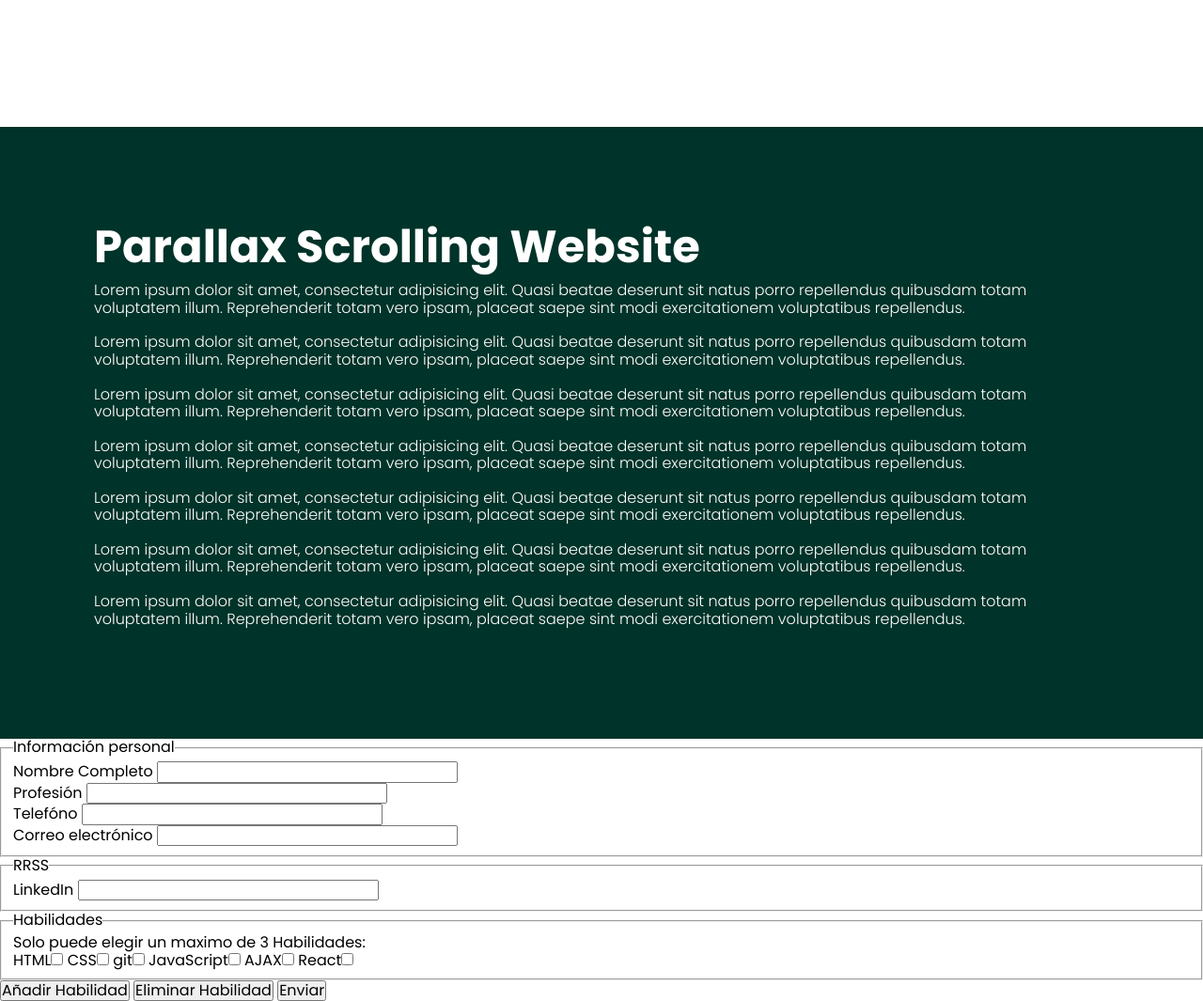
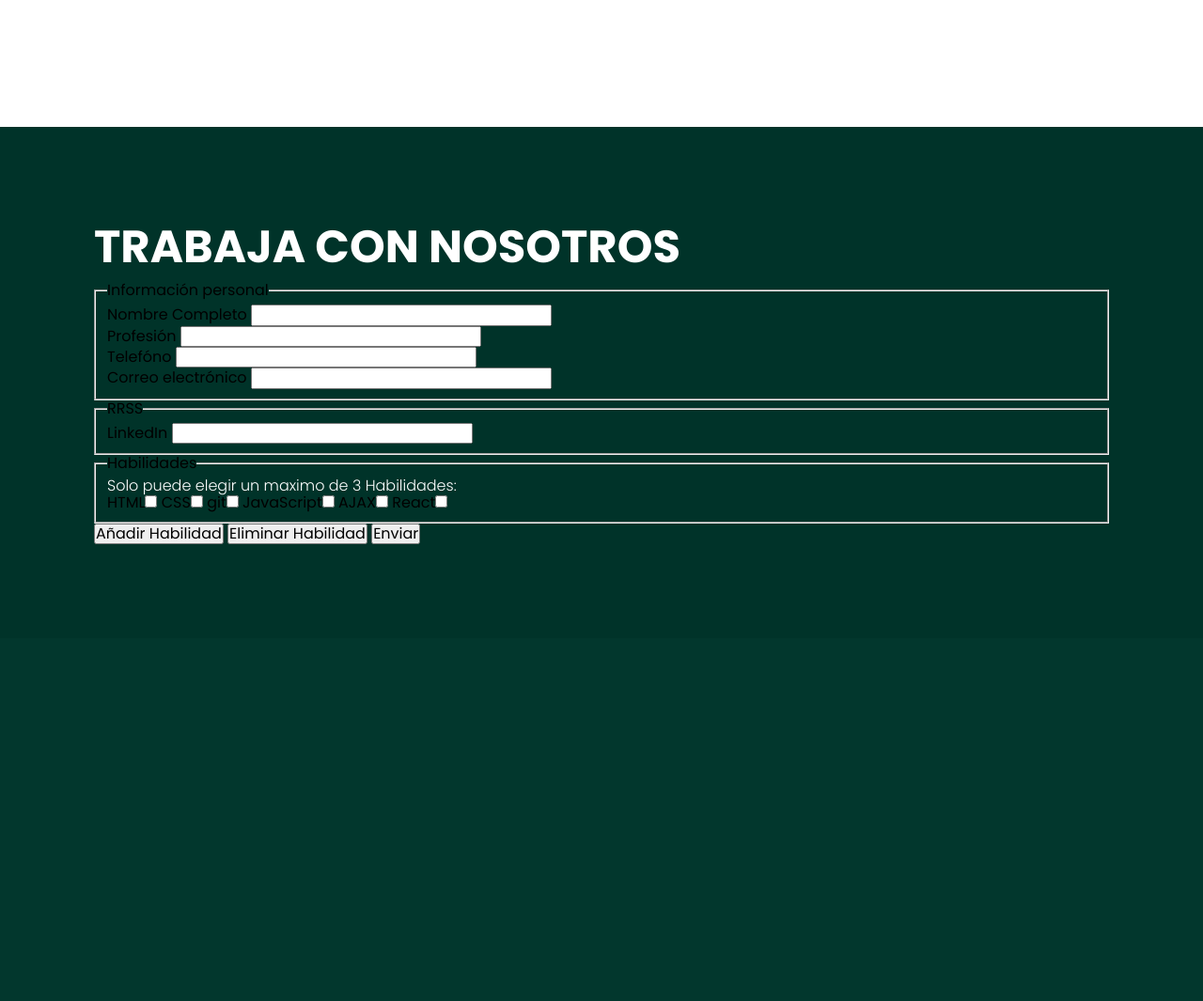
Before and after one commit to cortine01/CodeLab, a PHP site: page / in a window 1280 px wide. Shown: the part 765-1830 px from the top of the page at 94% size. After the commit the page ends 1344 px from the top, so only its background shows below. Run offline with PHP 8.4, Linux system fonts and the light colour scheme.

Commit message:
arregle los conflictos

```diff
--- a/function.js
+++ b/function.js
@@ -14,6 +14,8 @@ window.addEventListener('scroll', () => {
    hill4.style.left = value * -1.5 + 'px';
    hill1.style.top = value * 1 + 'px';
 });
+
+
 const nombre = document.getElementById("nombre");
 const profesion = document.getElementById("profesion");
 const telefono = document.getElementById("telefono");
@@ -32,7 +34,7 @@ let boolProfesion = false;
 let boolTelefono = false;
 let boolEmail = false;
 let boolRRSS = false;
-let boolHabilidades = false;
+let boolHabilidades = true;
 
 const form = document.getElementById("form");
 
@@ -89,7 +91,7 @@ form.addEventListener("submit", e=>{
     }
 
     if(boolNombre == true && boolProfesion == true && boolTelefono == true && boolEmail == true && boolRRSS == true && boolHabilidades == true) {
-        alert('Botón presionado!');
+        alert('Validado!');
     }
 });
 
--- a/index.html
+++ b/index.html
@@ -5,7 +5,7 @@
     <link rel="stylesheet" href="normalize.css">
     <meta charset="UTF-8">
     <meta name="viewport" content="width=device-width, initial-scale=1.0">
-    <title>Main</title>
+    <title>CodeLab</title>
 </head>
 <body>
 <header>
@@ -30,23 +30,8 @@
     </section>
 
     <section class="sec">
-        <h2>Parallax Scrolling Website</h2>
-        <p>
-           Lorem ipsum dolor sit amet, consectetur adipisicing elit. Quasi beatae deserunt sit natus porro repellendus quibusdam totam voluptatem illum. Reprehenderit totam vero ipsam, placeat saepe sint modi exercitationem voluptatibus repellendus.<br><br>
-           Lorem ipsum dolor sit amet, consectetur adipisicing elit. Quasi beatae deserunt sit natus porro repellendus quibusdam totam voluptatem illum. Reprehenderit totam vero ipsam, placeat saepe sint modi exercitationem voluptatibus repellendus.<br><br>
-           Lorem ipsum dolor sit amet, consectetur adipisicing elit. Quasi beatae deserunt sit natus porro repellendus quibusdam totam voluptatem illum. Reprehenderit totam vero ipsam, placeat saepe sint modi exercitationem voluptatibus repellendus.<br><br>
-           Lorem ipsum dolor sit amet, consectetur adipisicing elit. Quasi beatae deserunt sit natus porro repellendus quibusdam totam voluptatem illum. Reprehenderit totam vero ipsam, placeat saepe sint modi exercitationem voluptatibus repellendus.<br><br>
-           Lorem ipsum dolor sit amet, consectetur adipisicing elit. Quasi beatae deserunt sit natus porro repellendus quibusdam totam voluptatem illum. Reprehenderit totam vero ipsam, placeat saepe sint modi exercitationem voluptatibus repellendus.<br><br>
-           Lorem ipsum dolor sit amet, consectetur adipisicing elit. Quasi beatae deserunt sit natus porro repellendus quibusdam totam voluptatem illum. Reprehenderit totam vero ipsam, placeat saepe sint modi exercitationem voluptatibus repellendus.<br><br>
-           Lorem ipsum dolor sit amet, consectetur adipisicing elit. Quasi beatae deserunt sit natus porro repellendus quibusdam totam voluptatem illum. Reprehenderit totam vero ipsam, placeat saepe sint modi exercitationem voluptatibus repellendus.<br><br>
-        </p>
-
-    </section>
-
-
-
-    <section>
-        <form>
+        <h2>TRABAJA CON NOSOTROS</h2>
+            <form id="form">
                 <fieldset>
                     <legend>Información personal</legend>
                     <label>Nombre Completo</label>
@@ -88,7 +73,6 @@
 
             </form>
     </section>
-
     <script src="function.js"></script>
 </body>
 </html>
--- a/style.css
+++ b/style.css
@@ -10,7 +10,7 @@
 body {
     background: #ffffff;
     min-height: 100vh;
-    /*overflow-x: hidden;*/
+    overflow-x: hidden;
 }
 
 header {
```
Lines whose indentation alone changed are shown as unchanged.
